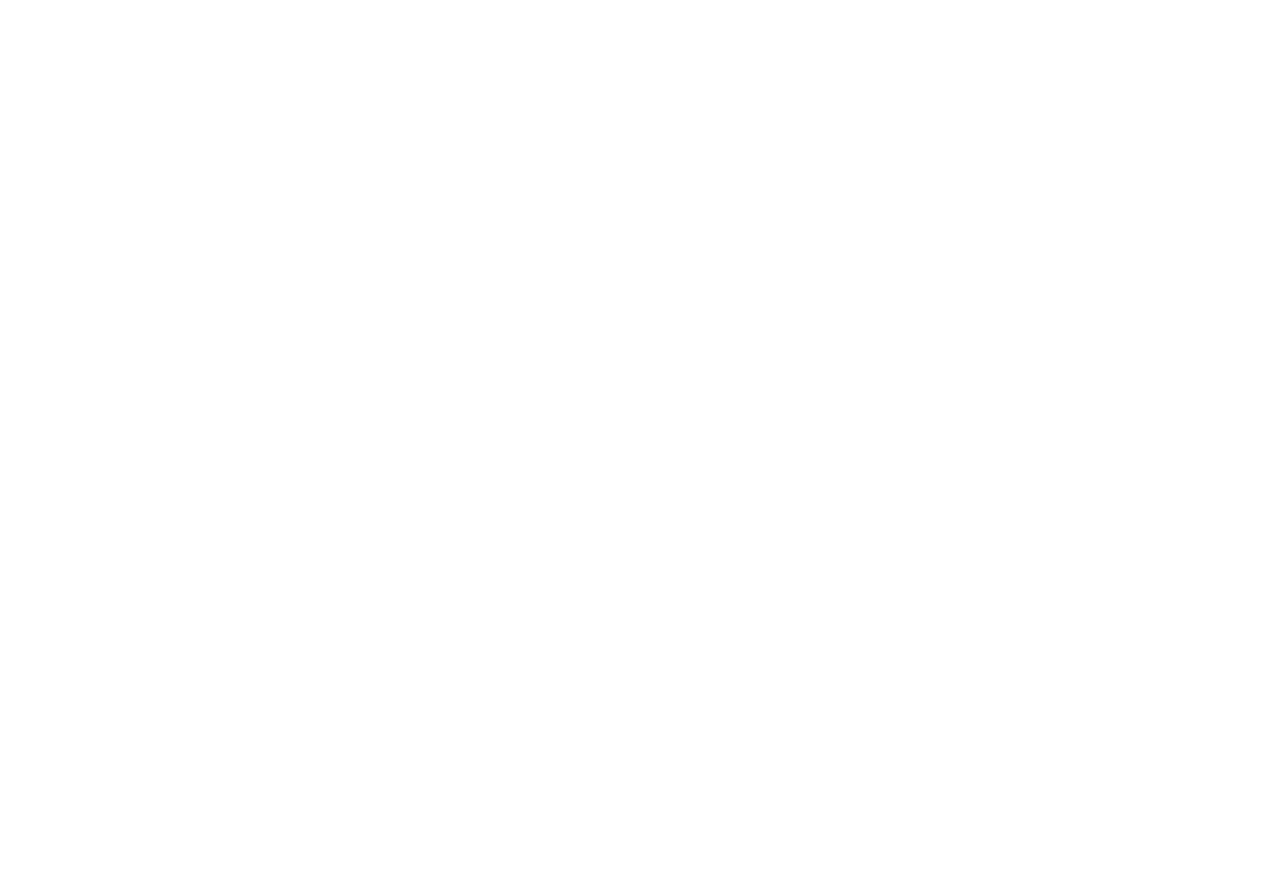
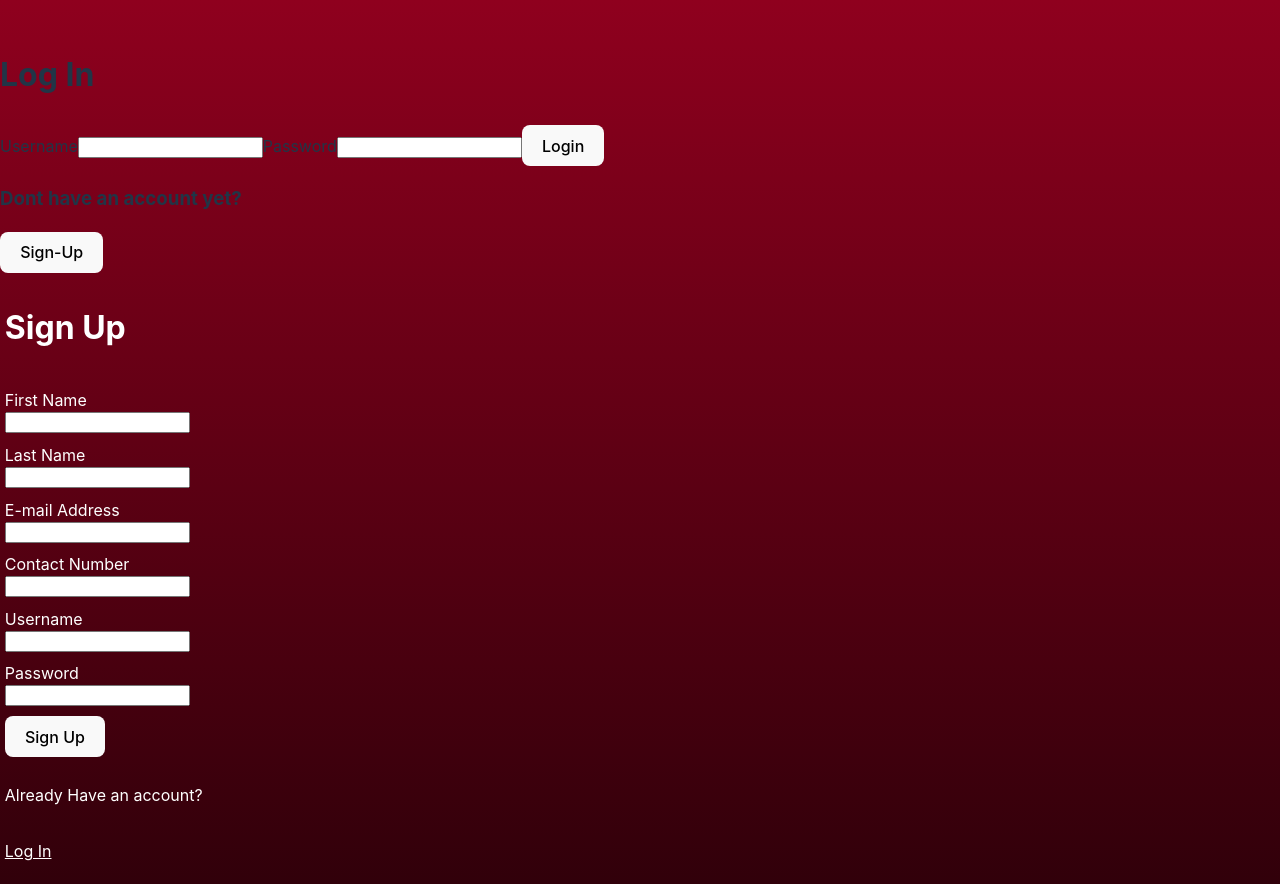
Before and after one commit to jaanides0213/pasyentech-deploy, a React (Vite) app: page / in a window 1280 px wide. Before the commit the page ends 800 px from the top, so only its background shows below. Built offline with nearby package versions, Linux system fonts and the light colour scheme.

Commit message:
skeleton

```diff
--- a/package.json
+++ b/package.json
@@ -11,7 +11,8 @@
   },
   "dependencies": {
     "react": "^18.2.0",
-    "react-dom": "^18.2.0"
+    "react-dom": "^18.2.0",
+    "react-router-dom": "^6.18.0"
   },
   "devDependencies": {
     "@types/react": "^18.2.15",
--- a/src/App.jsx
+++ b/src/App.jsx
@@ -1,20 +1,22 @@
-//import { useState } from 'react'
-import {
-  BrowserRouter as Router,
+import {BrowserRouter as Router,
+  Route,
   Routes,
-  Route,
   Navigate,
 } from "react-router-dom";
-import './App.css'
-import Login from "./pages/Login/Login";
-//import Dashboard from "./pages/Dashboard/Dashboard";
-//import Signup from "./pages/Signup/Signup";
+
+import Signup from './pages/Signup/Signup.jsx'
+import LogIn from './pages/Login/Login.jsx';
 
 const App = () => {
 
-
-
+  return (
+    <Router>
+      <div>
+          <LogIn/>
+          <Signup/>
+      </div>
+    </Router>
+  )
 }
 
-
 export default App;
--- a/src/index.css
+++ b/src/index.css
@@ -4,8 +4,8 @@
   font-weight: 400;
 
   color-scheme: light dark;
-  color: rgba(255, 255, 255, 0.87);
-  background-color: #242424;
+  color: black;
+  background-color:   white;
 
   font-synthesis: none;
   text-rendering: optimizeLegibility;
@@ -47,6 +47,8 @@
   cursor: pointer;
   transition: border-color 0.25s;
 }
+
+
 button:hover {
   border-color: #646cff;
 }
--- a/src/pages/Login/Login.jsx
+++ b/src/pages/Login/Login.jsx
@@ -1 +1,100 @@
-//import { useState } from "react";
+import Styles from './Login.module.css'
+//import {logInUser} from "../../api/loginUser";
+import { useNavigate } from 'react-router-dom';
+import { useState } from 'react';
+
+
+const Login = () => {
+
+    const navigate = useNavigate();
+
+    const [uname, setUname] = useState("");
+    const [password, setPassword] = useState("");
+
+    const validateForm = () => {
+        const loginForm = document.getElementById("Login-form-id");
+        if (loginForm) {
+            if (loginForm.checkValidity()) {
+            return true;
+            } else {
+                return false;
+            }
+        }
+    };
+
+    const loginHandler = async () => {
+        if (validateForm()) {
+            await logInUser(uname, password).then(navigate("/"));
+          }
+    }
+
+    const signUpHandler = (e) => {
+        e.preventDefault();
+        navigate("/signup");
+    };
+
+    const submitHandler = (e) => {
+        e.preventDefault();
+    };
+
+    return (
+        <main className={Styles["Login"]}>
+            <span className={Styles["Login__span"]}>
+                <img/>
+                <h2>Log In</h2>
+            </span>
+
+            <form
+                className={Styles["Login-form"]}
+                onSubmit={submitHandler}
+                id="Login-form-id"
+            >
+                <span className={Styles["Login-form__input-span"]}>
+                    <label htmlFor="uname" className={Styles["Login-Form__label"]}>
+                        Username
+                    </label>
+                    <input
+                        type="text"
+                        id="uname"
+                        className={Styles["Login-Form__input"]}
+                        value={uname}
+                        onChange={(e) => setUname(e.target.value)}
+                        required
+                    />
+                </span>
+
+                <span className={Styles["Login-form__input-span"]}>
+                    <label htmlFor="password" className={Styles["Login-Form__label"]}>
+                        Password
+                    </label>
+                    <input
+                        type="password"
+                        id="password"
+                        className={Styles["Login-Form__input"]}
+                        value={password}
+                        onChange={(e) => setPassword(e.target.value)}
+                        required
+                    />
+                </span>
+
+                <button
+                    className={`${Styles["Login_Form__button"]} ${Styles["login_btn"]}`}
+                    onClick={loginHandler}
+                    >
+                    Login
+                </button>
+
+                <h3> Dont have an account yet?</h3>
+
+                <button
+                    className={`${Styles.Login_Form__button} ${Styles.signup_btn}`}
+                    onClick={signUpHandler}
+                >
+                    Sign-Up
+                </button>
+            </form>
+        </main>
+    )
+    }
+
+export default Login
--- a/src/pages/Signup/Signup.jsx
+++ b/src/pages/Signup/Signup.jsx
@@ -0,0 +1,126 @@
+//import React from 'react'
+import Styles from './Signup.module.css'
+
+const Signup = () => {
+
+    return (
+        <div className={Styles["Signup_Form"]}>
+            <span className={Styles["Signup_Form__span"]}>
+                <img/>
+                <h2>Sign Up</h2>
+            </span>
+
+            <span className={Styles["Signup_Form__span"]}>
+                <label
+                    htmlFor="fname"
+                    className={Styles["Signup_Form__span-label"]}
+                >
+                    First Name
+                </label>
+
+                <input
+                    type='text'
+                    className={Styles["Signup_Form__span-input"]}
+                    name="fname"
+                    required
+                />
+            </span>
+
+            <span className={Styles["Signup_Form__span"]}>
+                <label
+                    htmlFor="lname"
+                    className={Styles["Signup_Form__span-label"]}
+                >
+                    Last Name
+                </label>
+                <input
+                    type='text'
+                    className={Styles["Signup_Form__span-input"]}
+                    name="lname"
+                    required
+                />
+            </span>
+
+            <span className={Styles["Signup_Form__span"]}>
+                <label
+                    htmlFor="email"
+                    className={Styles["Signup_Form__span-label"]}
+                >
+                    E-mail Address
+                </label>
+                <input
+                    type='email'
+                    className={Styles["Signup_Form__span-input"]}
+                    name="email"
+
+                    required
+                />
+            </span>
+
+            <span className={Styles["Signup_Form__span"]}>
+                <label
+                    htmlFor="contact"
+                    className={Styles["Signup_Form__span-label"]}
+                >
+                    Contact Number
+                </label>
+                <input
+                    type='text'
+                    className={Styles["Signup_Form__span-input"]}
+                    name="contactNo"
+                    pattern="[0-9]*"
+                    required
+                />
+            </span>
+
+            <span className={Styles["Signup_Form__span"]}>
+                <label
+                    htmlFor="uname"
+                    className={Styles["Signup_Form__span-label"]}
+                >
+                    Username
+                </label>
+                <input
+                    type='text'
+                    className={Styles["Signup_Form__span-input"]}
+                    name="uname"
+                    required
+                />
+            </span>
+
+            <span className={Styles["Signup_Form__span"]}>
+                <label
+                    htmlFor="password"
+                    className={Styles["Signup_Form__span-label"]}
+                >
+                    Password
+                </label>
+
+                <input
+                    type="password"
+                    className={Styles["Signup_Form__span-input"]}
+                    name="password"
+                    minLength={8}
+                    required
+                />
+            </span>
+
+            <span className={Styles["Signup_Form__span"]}>
+                <button
+                    className={`${Styles["Signup_Form__button"]} ${Styles["submitBtn"]}`}
+                    //onClick={}
+                >
+                    Sign Up
+                </button>
+            </span>
+
+            <span className={Styles["Signup_Form__span"]}>
+                <p> Already Have an account? </p>
+                <p className={Styles["Signup_Form__span-text"]}>Log In</p>
+            </span>
+
+        </div>
+    );
+    }
+
+export default Signup
--- /dev/null
+++ b/src/pages/Signup/Signup.module.css
@@ -0,0 +1,31 @@
+body{
+    background: linear-gradient(to top, #31000a, #8f001e);
+}
+
+.Signup_Form{
+    align-items: center;
+    justify-content: center;
+    text-align: center;
+    color: white;
+}
+
+.Signup_Form__span {
+    display: flex;
+    flex-direction: column;
+    align-items: flex-start;
+    padding: 0.3rem;
+}
+
+h2{
+    font-size: 32px;
+    font-weight: bold;
+}
+
+.Signup_Form__span-text{
+    text-decoration: underline;
+}
+
+.Signup_Form__span_input input   {
+    display: block;
+    background-color: white;
+}
```
Also changed, not shown: src/api/getUserData.js (added), src/api/loginUser.js (added), 1 other file (tests, documents, lock files or other folders).
